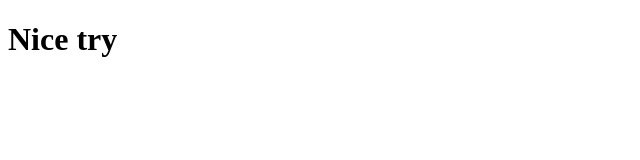
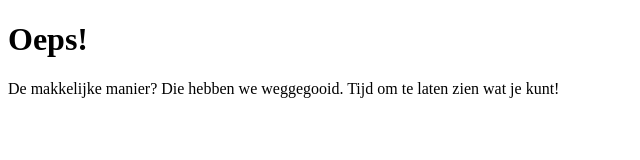
Before and after one commit to AxelVerhaeghe/trouw-isabelle-nils, a plain HTML site: page index.html in a window 1280 px wide. Shown: the whole page, without its empty margins (0-640 px from the left). Drawn offline with Linux system fonts and the light colour scheme.

Commit message:
Add copy

```diff
--- a/index.html
+++ b/index.html
@@ -3,10 +3,14 @@
   <head>
     <meta charset="UTF-8" />
     <meta name="viewport" content="width=device-width, initial-scale=1" />
-    <title></title>
+    <title>Trouw Isabelle &amp; Nils</title>
     <link href="./style.css" rel="stylesheet" />
   </head>
   <body>
-    <h1>Nice try</h1>
+    <h1>Oeps!</h1>
+    <p>
+      De makkelijke manier? Die hebben we weggegooid. Tijd om te laten zien wat
+      je kunt!
+    </p>
   </body>
 </html>
```
